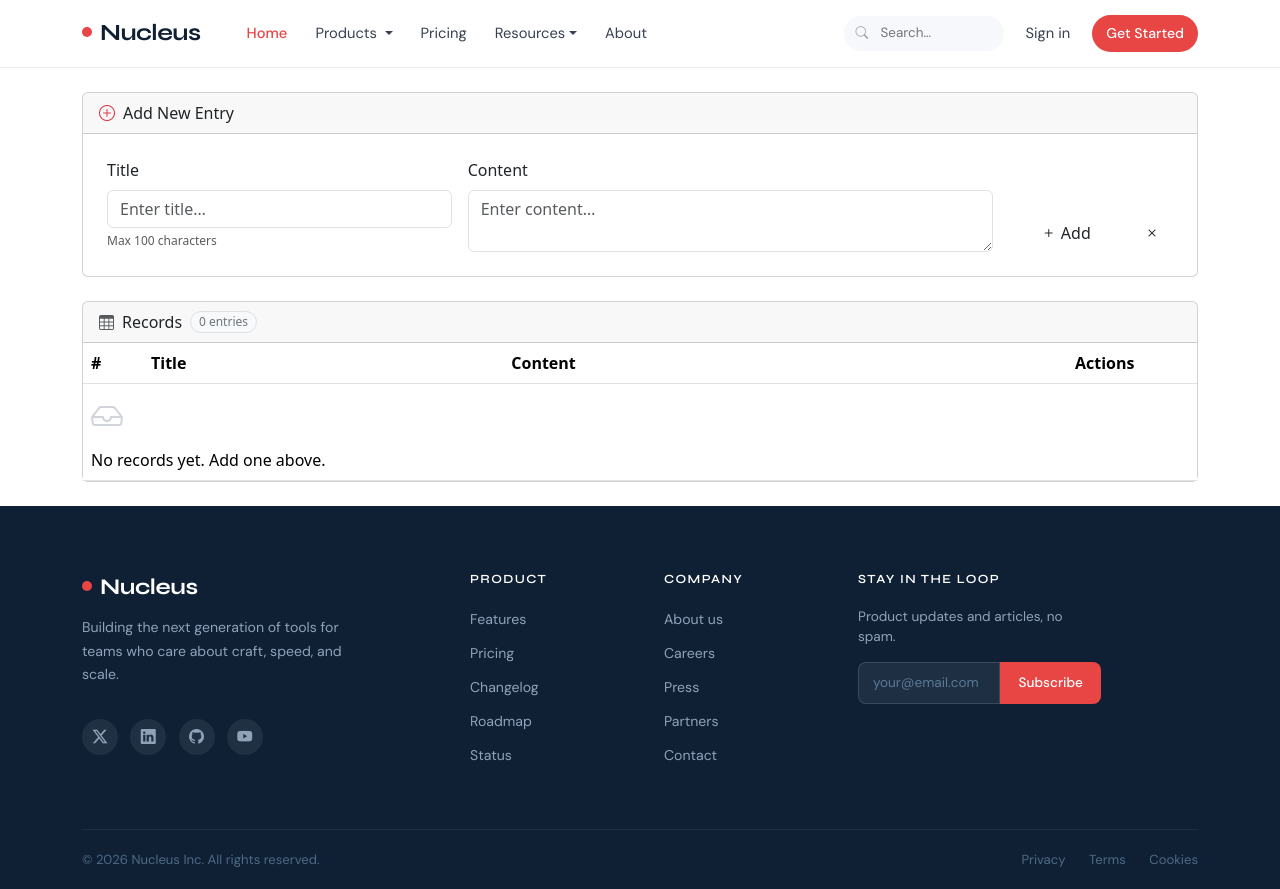
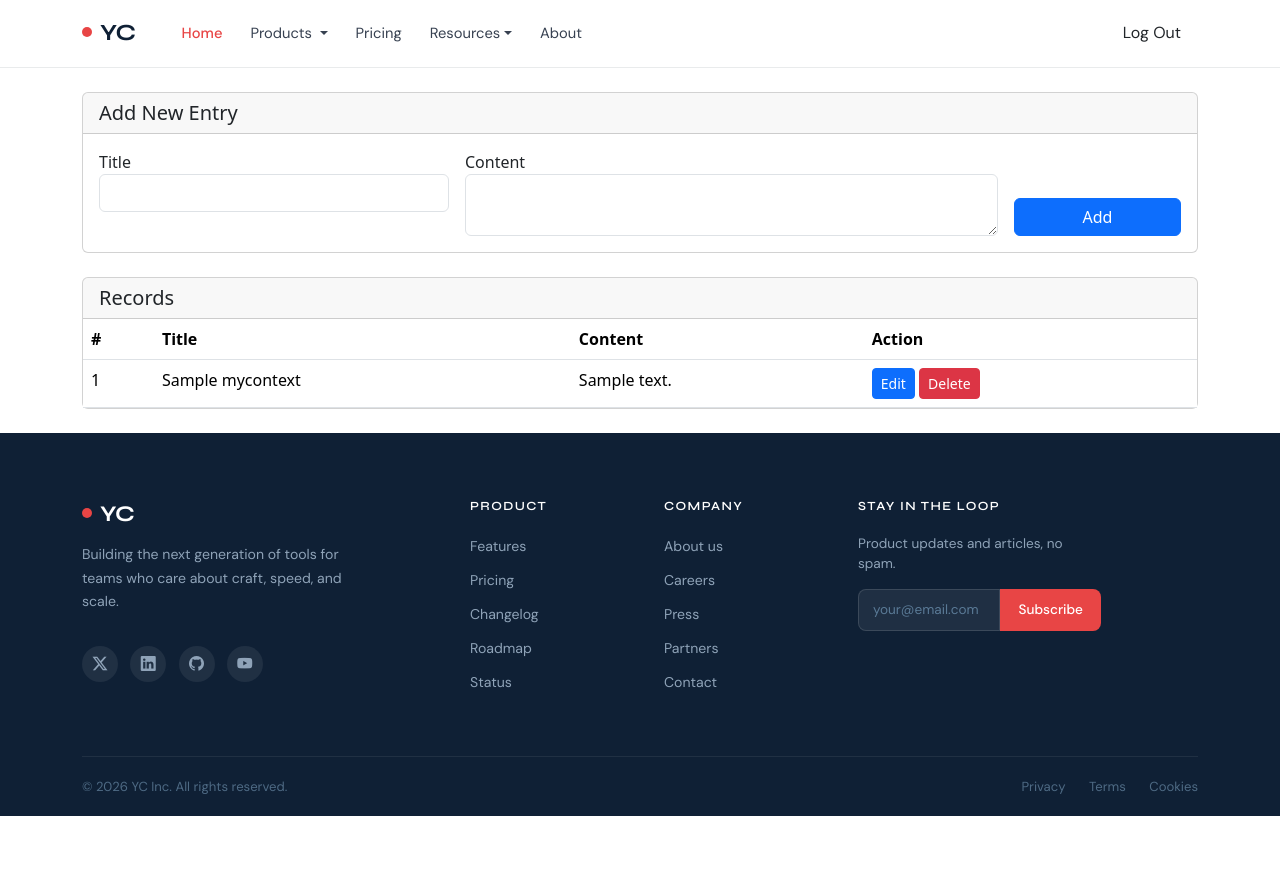
Before and after one commit to Yuvrajsoni05/portfolio, a Django app: page /admin_dashboard in a window 1280 px wide. After the commit the page ends 816 px from the top, so only its background shows below. Run offline with Django 5.2, Linux system fonts and the light colour scheme; a user stored in the database is signed in; tables that the repository leaves empty hold one stand-in row (values such as "Sample post").

Commit message:
04-05-2026

```diff
--- a/app/templates/admin_side/admin_dashboard.html
+++ b/app/templates/admin_side/admin_dashboard.html
@@ -1,96 +1,149 @@
 {% extends "admin_side/base/base.html" %}
+
 {% block main_block %}
-<!-- ── ADD FORM ── -->
+
 <div class="container py-4">
+
+  <!-- ================= ADD FORM ================= -->
   <div class="card mb-4">
-    <div class="card-header d-flex align-items-center gap-2">
-      <i class="bi bi-plus-circle text-danger"></i>
-      <span class="section-title mb-0">Add New Entry</span>
+    <div class="card-header">
+      <h5 class="mb-0">Add New Entry</h5>
     </div>
-    <div class="card-body p-4">
+
+    <div class="card-body">
+      <form method="post" action="{% url 'create_context' %}">
+        {% csrf_token %}
+
         <div class="row g-3">
-        <div class="col-12 col-md-4">
-          <label class="form-label">Title</label>
-          <input type="text" id="inp-title" class="form-control" placeholder="Enter title…" maxlength="100">
-          <div class="form-text text-muted" style="font-size:0.75rem;">Max 100 characters</div>
+          <div class="col-md-4">
+            <label>Title</label>
+            <input type="text" name="title" class="form-control" required>
           </div>
-        <div class="col-12 col-md-6">
-          <label class="form-label">Content</label>
-          <textarea id="inp-content" class="form-control" rows="2" placeholder="Enter content…"></textarea>
+
+          <div class="col-md-6">
+            <label>Content</label>
+            <textarea name="context" class="form-control" rows="2" required></textarea>
           </div>
-        <div class="col-12 col-md-2 d-flex align-items-end gap-2">
-          <button class="btn-add btn w-100" onclick="addRow()"><i class="bi bi-plus me-1"></i>Add</button>
-          <button class="btn-reset btn" onclick="resetForm()" title="Reset"><i class="bi bi-x"></i></button>
+
+          <div class="col-md-2 d-flex align-items-end">
+            <button class="btn btn-primary w-100">Add</button>
           </div>
         </div>
-      <div id="form-error" class="text-danger mt-2" style="font-size:0.82rem; display:none;"></div>
+
+      </form>
     </div>
   </div>
-  <!-- ── TABLE ── -->
+
+  <!-- ================= TABLE ================= -->
   <div class="card">
-    <div class="card-header d-flex justify-content-between align-items-center">
-      <div class="d-flex align-items-center gap-2">
-        <i class="bi bi-table text-muted" style="font-size:15px;"></i>
-        <span class="section-title mb-0">Records</span>
-        <span id="row-count" class="badge bg-light text-secondary border" style="font-size:0.75rem; font-weight:500; border-radius:20px;">0 entries</span>
+    <div class="card-header">
+      <h5 class="mb-0">Records</h5>
     </div>
-    </div>
+
     <div class="card-body p-0">
-      <div class="table-responsive">
-        <table class="table mb-0" id="main-table">
+      <table class="table mb-0">
         <thead>
           <tr>
-              <th style="width:60px;">#</th>
+            <th>#</th>
             <th>Title</th>
             <th>Content</th>
-              <th style="width:130px;">Actions</th>
+            <th>Action</th>
           </tr>
         </thead>
-          <tbody id="table-body">
-            <tr id="empty-row">
-              <td colspan="4" class="empty-state">
-                <i class="bi bi-inbox" style="font-size:2rem; display:block; margin-bottom:8px; color:#d1d5db;"></i>
-                No records yet. Add one above.
+
+        <tbody>
+          {% if contexts %}
+            {% for i in contexts %}
+
+              <tr>
+                <td>{{ forloop.counter }}</td>
+                <td>{{ i.title }}</td>
+                <td>{{ i.content }}</td>
+
+                <td>
+                  <!-- EDIT -->
+                  <button class="btn btn-sm btn-primary"
+                          data-bs-toggle="modal"
+                          data-bs-target="#editModal{{ i.id }}">
+                    Edit
+                  </button>
+
+                  <!-- DELETE -->
+                  <a href=""
+                     class="btn btn-sm btn-danger"
+                     onclick="return confirm('Delete this record?')">
+                    Delete
+                  </a>
                 </td>
               </tr>
-          </tbody>
-        </table>
+
+              <!-- ================= MODAL ================= -->
+              <div class="modal fade" id="editModal{{ i.id }}" tabindex="-1">
+                <div class="modal-dialog">
+                  <div class="modal-content">
+
+                    <form method="post" action="">
+                      {% csrf_token %}
+
+                      <div class="modal-header">
+                        <h5 class="modal-title">Edit Record</h5>
+                        <button type="button" class="btn-close" data-bs-dismiss="modal"></button>
                       </div>
+
+                      <div class="modal-body">
+
+                        <input type="hidden" name="id" value="{{ i.id }}">
+
+                        <div class="mb-2">
+                          <label>Title</label>
+                          <input type="text" name="title"
+                                 class="form-control"
+                                 value="{{ i.title }}" required>
+                        </div>
+
+                        <div>
+                          <label>Content</label>
+                          <textarea name="content"
+                                    class="form-control"
+                                    required>{{ i.content }}</textarea>
+                        </div>
+
+                      </div>
+
+                      <div class="modal-footer">
+                        <button type="button"
+                                class="btn btn-secondary"
+                                data-bs-dismiss="modal">
+                          Cancel
+                        </button>
+
+                        <button type="submit"
+                                class="btn btn-primary">
+                          Save
+                        </button>
+                      </div>
+
+                    </form>
+
                   </div>
                 </div>
               </div>
 
-<!-- ── EDIT MODAL ── -->
-<div class="modal fade" id="editModal" tabindex="-1">
-  <div class="modal-dialog modal-dialog-centered">
-    <div class="modal-content">
-      <div class="modal-header">
-        <div class="d-flex align-items-center gap-2">
-          <span style="background:#eff6ff; color:#2563eb; width:30px; height:30px; border-radius:8px; display:inline-flex; align-items:center; justify-content:center; font-size:14px;">
-            <i class="bi bi-pencil"></i>
-          </span>
-          <h5 class="modal-title">Edit Record</h5>
-        </div>
-        <button type="button" class="btn-close" data-bs-dismiss="modal"></button>
-      </div>
-      <div class="modal-body p-4">
-        <input type="hidden" id="edit-id">
-        <div class="mb-3">
-          <label class="form-label">Title</label>
-          <input type="text" id="edit-title" class="form-control" maxlength="100" placeholder="Title…">
-          <div class="form-text text-muted" style="font-size:0.75rem;">Max 100 characters</div>
-        </div>
-        <div class="mb-2">
-          <label class="form-label">Content</label>
-          <textarea id="edit-content" class="form-control" rows="4" placeholder="Content…"></textarea>
-        </div>
-        <div id="edit-error" class="text-danger mt-2" style="font-size:0.82rem; display:none;"></div>
-      </div>
-      <div class="modal-footer">
-        <button class="btn-reset btn" data-bs-dismiss="modal">Cancel</button>
-        <button class="btn-add btn" onclick="saveEdit()"><i class="bi bi-check2 me-1"></i>Save Changes</button>
+            {% endfor %}
+
+          {% else %}
+            <tr>
+              <td colspan="4" class="text-center py-3">
+                No records yet
+              </td>
+            </tr>
+          {% endif %}
+        </tbody>
+
+      </table>
     </div>
   </div>
+
 </div>
-</div>
-{% endblock main_block %}
+
+{% endblock %}
--- a/app/templates/admin_side/base/base.html
+++ b/app/templates/admin_side/base/base.html
@@ -3,7 +3,6 @@
 <head>
     <meta charset="UTF-8">
     <title>Dashboard</title>
-
 
    <link rel="stylesheet" href="https://cdn.jsdelivr.net/npm/bootstrap@5.3.3/dist/css/bootstrap.min.css">
 <link rel="stylesheet" href="https://cdn.jsdelivr.net/npm/bootstrap-icons@1.11.3/font/bootstrap-icons.min.css">
@@ -305,5 +304,6 @@
 {% endblock main_block %}
 
 {% include  'admin_side/base/footer.html'   %}
+<script src="https://cdn.jsdelivr.net/npm/bootstrap@5.3.3/dist/js/bootstrap.bundle.min.js"></script>
 </body>
 </html>
--- a/app/templates/admin_side/base/footer.html
+++ b/app/templates/admin_side/base/footer.html
@@ -6,7 +6,7 @@
       <div class="col-12 col-md-5 col-lg-4">
         <div class="footer-brand">
           <span class="brand-dot"></span>
-          Nucleus
+          YC
         </div>
         <p class="footer-desc">
           Building the next generation of tools for teams who care about craft, speed, and scale.
@@ -57,7 +57,7 @@
     <!-- Bottom bar -->
     <div class="footer-divider"></div>
     <div class="footer-bottom d-flex flex-column flex-sm-row justify-content-between align-items-center gap-2">
-      <span>&copy; 2026 Nucleus Inc. All rights reserved.</span>
+      <span>&copy; 2026 YC Inc. All rights reserved.</span>
       <div class="footer-bottom-links">
         <a href="#">Privacy</a>
         <a href="#">Terms</a>
--- a/app/templates/admin_side/base/navbar.html
+++ b/app/templates/admin_side/base/navbar.html
@@ -3,8 +3,7 @@
 
 <!-- Brand -->
 <a class="navbar-brand" href="#">
-  <span class="brand-dot"></span>
-  Nucleus
+  <span class="brand-dot"></span>YC
 </a>
 
 <!-- Toggler -->
@@ -55,14 +54,9 @@
 
   <!-- Right controls -->
   <div class="d-flex align-items-center gap-2 mt-3 mt-lg-0 flex-wrap">
-    <!-- Search -->
-    <div class="nav-search d-none d-lg-block">
-      <i class="bi bi-search"></i>
-      <input type="text" placeholder="Search…">
-    </div>
 
-    <a href="#" class="nav-link px-3 d-none d-lg-inline">Sign in</a>
-    <a href="#" class="btn btn-nav-cta nav-link">Get Started</a>
+    <a href="#" class="btn btn-danager px-3 d-none d-lg-inline">Log Out</a>
+<!--    <a href="#" class="btn btn-nav-cta nav-link">Get Started</a>-->
   </div>
 
 </div>
--- a/app/urls.py
+++ b/app/urls.py
@@ -4,9 +4,11 @@ from . import views
 urlpatterns = [
     path('', views.index, name="index"),
     path("admin_dashboard",views.admin_dashboard, name="admin_dashboard"),
+    path('create_context',views.create_context, name="create_context"),
     # path('thankyou', views.Datasent, name='thank'),
     # path('certification',views.certification,name='certification'),
 
     path("chatbot/",views.chatbot,name="chatbot"),
     path("login",views.admin_login,name="admin_login"),
+
 ]
--- a/app/views.py
+++ b/app/views.py
@@ -11,7 +11,7 @@ import requests
 import os
 from django.contrib.auth import authenticate, login, logout
 
-from app.models import ChatBot
+from app.models import ChatBot, MyContext
 
 
 # from langchain_community.tools.amadeus.utils import authenticate
@@ -27,7 +27,12 @@ def index(request):
 
 @login_required()
 def admin_dashboard(request):
-    return render(request, 'admin_side/admin_dashboard.html')
+    my_context = MyContext.objects.all()
+
+    context = {
+        'contexts': my_context
+    }
+    return render(request, 'admin_side/admin_dashboard.html',context=context)
 
 def admin_login(request):
     try:
@@ -107,32 +112,23 @@ def chatbot(request):
                     "reply": "Please enter a message."
                 })
 
-            if "step" not in request.session:
-                request.session["step"] = "ask_name"
-
-            step = request.session["step"]
-
-            if step == "ask_name":
-
-                request.session["step"] = "get_name"
-
-                return JsonResponse({
-                    "reply": "What is your name?"
-                })
-
-            elif step == "get_name":
-
-                request.session["name"] = user_message
-
-                print("NAME:", request.session["name"])
-                chat = ChatBot.objects.create(name=request.session["name"])
-                chat.save()
-
-                request.session["step"] = "chat"
-
-                return JsonResponse({
-                    "reply": f"Hello {user_message}, you are connected."
-                })
+            # if "step" not in request.session:
+            #     request.session["step"] = "ask_name"
+            #
+            # step = request.session["step"]
+            #     })
+            #
+            # elif step == "get_name":
+            #     request.session["name"] = user_message
+            #     print("NAME:", request.session["name"])
+            #     chat = ChatBot.objects.create(name=request.session["name"])
+            #     chat.save()
+            #
+            #     request.session["step"] = "chat"
+            #
+            #     return JsonResponse({
+            #         "reply": f"Hello {user_message}, you are connected."
+            #     })
             # AI Request
             response = requests.post(
                 API_URL,
@@ -143,11 +139,31 @@ def chatbot(request):
                         {
                             "role": "system",
                             "content": f"""
-                            You are Yuvraj Soni's AI assistant.
-                            Use the resume context below to answer questions professionally.
-                            Resume Context:
-                            {resume_context}
-                            """
+You are an AI assistant representing Yuvraj Soni.
+
+Provide answers that are:
+- Short
+- Simple
+- Professional
+
+Formatting rules:
+- Do NOT use asterisks (*) or any bold/markdown formatting
+- Do NOT add unnecessary headings like Greetings or Introduction
+- Keep responses clean and natural
+- Use numbered points only when needed
+- Keep each point short (1 line)
+
+For normal questions, reply in 1–2 simple lines.
+For lists, use this format:
+1. Keyword: Short explanation
+
+Avoid long paragraphs and over-formatting.
+
+If a question goes beyond the resume context, respond briefly without making unsupported claims.
+
+Resume Context:
+{resume_context}
+"""
                         },
                         {
                             "role": "user",
@@ -176,7 +192,23 @@ def chatbot(request):
         "error": "Invalid request"
     })
 
+def create_context(request):
+    if request.method == "POST":
+        title = request.POST.get("title")
+        context = request.POST.get("context")
 
+        print("This is Title",title)
+        context_create = MyContext.objects.create(
+            title = title,
+            content = context
+
+        )
+        context_create.save()
+        return redirect('admin_dashboard')
+
+    else:
+        print("error")
+        return redirect('admin_dashboard')
 
 
 # def Datasent(request):
```
Lines whose indentation alone changed are shown as unchanged.
